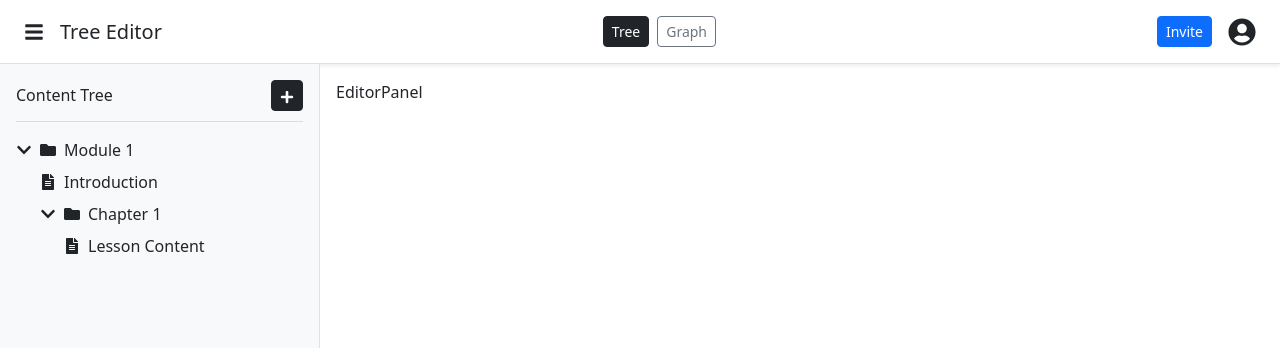
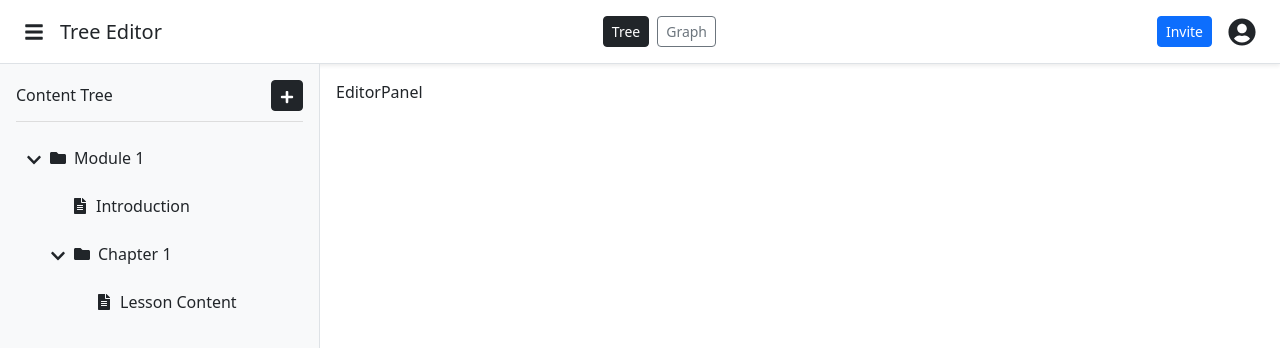
Before and after one commit to vyshnavs0003-sys/inktree, a React (Vite) app: page / in a window 1280 px wide. Shown: the top 348 px of the page. Built offline with nearby package versions, Linux system fonts and the light colour scheme.

Commit message:
feat: add expand and collapse to tree nodes
Add active node selection

Improve tree interaction and styling

```diff
--- a/src/components/TreeNode.jsx
+++ b/src/components/TreeNode.jsx
@@ -1,30 +1,66 @@
+import { useState } from "react";
+
 import {
   FaChevronDown,
+  FaChevronRight,
   FaFolder,
   FaFileAlt,
 } from "react-icons/fa";
 
-function TreeNode({ node }) {
+function TreeNode({
+  node,
+  activeNodeId,
+  setActiveNodeId,
+}) {
+
+  const [isExpanded, setIsExpanded] = useState(
+    node.isExpanded || false
+  );
+
+  const isActive = activeNodeId === node.id;
+
+  const handleToggle = () => {
+    setIsExpanded(!isExpanded);
+  };
+
   return (
     <div className="mb-2">
 
       {/* Node Row */}
-      <div className="d-flex align-items-center gap-2">
+      <div
+        className={`tree-item d-flex align-items-center gap-2 ${
+          isActive ? "active-tree-item" : ""
+        }`}
+        onClick={() => setActiveNodeId(node.id)}
+      >
 
+        {/* Container Icon */}
         {node.type === "container" ? (
-          <>
-            <FaChevronDown />
-            <FaFolder />
-          </>
+          <span onClick={handleToggle}>
+            {isExpanded ? (
+              <FaChevronDown />
+            ) : (
+              <FaChevronRight />
+            )}
+          </span>
+        ) : (
+          <span className="leaf-spacing"></span>
+        )}
+
+        {/* Node Type Icon */}
+        {node.type === "container" ? (
+          <FaFolder />
         ) : (
           <FaFileAlt />
         )}
 
+        {/* Title */}
         <span>{node.title}</span>
       </div>
 
       {/* Recursive Children */}
       {node.type === "container" &&
+        isExpanded &&
         node.children && (
           <div className="ms-4 mt-2">
 
@@ -32,6 +68,8 @@ function TreeNode({ node }) {
               <TreeNode
                 key={child.id}
                 node={child}
+                activeNodeId={activeNodeId}
+                setActiveNodeId={setActiveNodeId}
               />
             ))}
 
--- a/src/data/treeData.js
+++ b/src/data/treeData.js
@@ -3,6 +3,7 @@ const treeData = [
     id: 1,
     type: "container",
     title: "Module 1",
+    isExpanded:true,
     children: [
       {
         id: 2,
@@ -13,6 +14,7 @@ const treeData = [
         id: 3,
         type: "container",
         title: "Chapter 1",
+        isExpanded:true,
         children: [
           {
             id: 4,
--- a/src/layout/Sidebar.css
+++ b/src/layout/Sidebar.css
@@ -7,32 +7,21 @@
   border-bottom: 1px solid #ddd;
 }
 
-/* .tree-node {
-  padding: 12px;
-  border-radius: 8px;
-  background-color: #ffffff;
-  border: 1px solid #e5e5e5;
-  margin-bottom: 12px;
-}
-
-.active-node {
-  background-color: #f3f4f6;
-}
-
-.child-nodes {
-  margin-left: 24px;
-  margin-top: 12px;
-}
-
-.tree-leaf {
-  padding: 8px 0;
-}
-
-.action-icon {
+.tree-item {
+  padding: 8px 10px;
+  border-radius: 6px;
   cursor: pointer;
   transition: 0.2s;
 }
 
-.action-icon:hover {
-  opacity: 0.7;
-} */
+.tree-item:hover {
+  background-color: #f1f3f5;
+}
+
+.active-tree-item {
+  background-color: #dee2e6;
+}
+
+.leaf-spacing {
+  width: 14px;
+}
--- a/src/layout/Sidebar.jsx
+++ b/src/layout/Sidebar.jsx
@@ -1,11 +1,16 @@
 import "./Sidebar.css";
 
+import { useState } from "react";
 import { FaPlus } from "react-icons/fa";
 
-import treeData from "../data/treeData";
+import initialTreeData from "../data/treeData";
 import TreeNode from "../components/TreeNode";
 
 function Sidebar() {
+  const [treeData, setTreeData] = useState(initialTreeData);
+
+  const [activeNodeId, setActiveNodeId] = useState(null);
+
   return (
     <div className="sidebar-container">
 
@@ -26,6 +31,8 @@ function Sidebar() {
           <TreeNode
             key={node.id}
             node={node}
+            activeNodeId={activeNodeId}
+            setActiveNodeId={setActiveNodeId}
           />
         ))}
 
```
Also changed, not shown: 1 other file (tests, documents, lock files or other folders).
